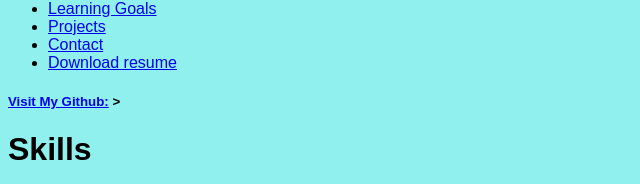
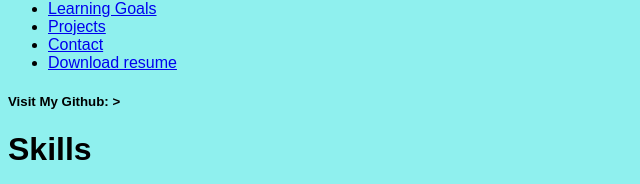
Before and after one commit to Geetha-MK/Frontend-Project, a plain HTML site: page PORTFOLIO/index.html in a window 1280 px wide. Shown: the part 138-322 px from the top of the page, without its empty margins (0-640 px from the left). Drawn offline with Linux system fonts and the light colour scheme.

Commit message:
Update portfolio content

```diff
--- a/PORTFOLIO/index.html
+++ b/PORTFOLIO/index.html
@@ -20,7 +20,7 @@
       <li><a href="./Geetha.pdf" download="Geetha">Download resume</a></li>
     </ul>
 
-    <h5>
+    <h5
       <a target="_blank" href="https://github.com/Geetha-MK"
         >Visit My Github:</a>
       >
```
